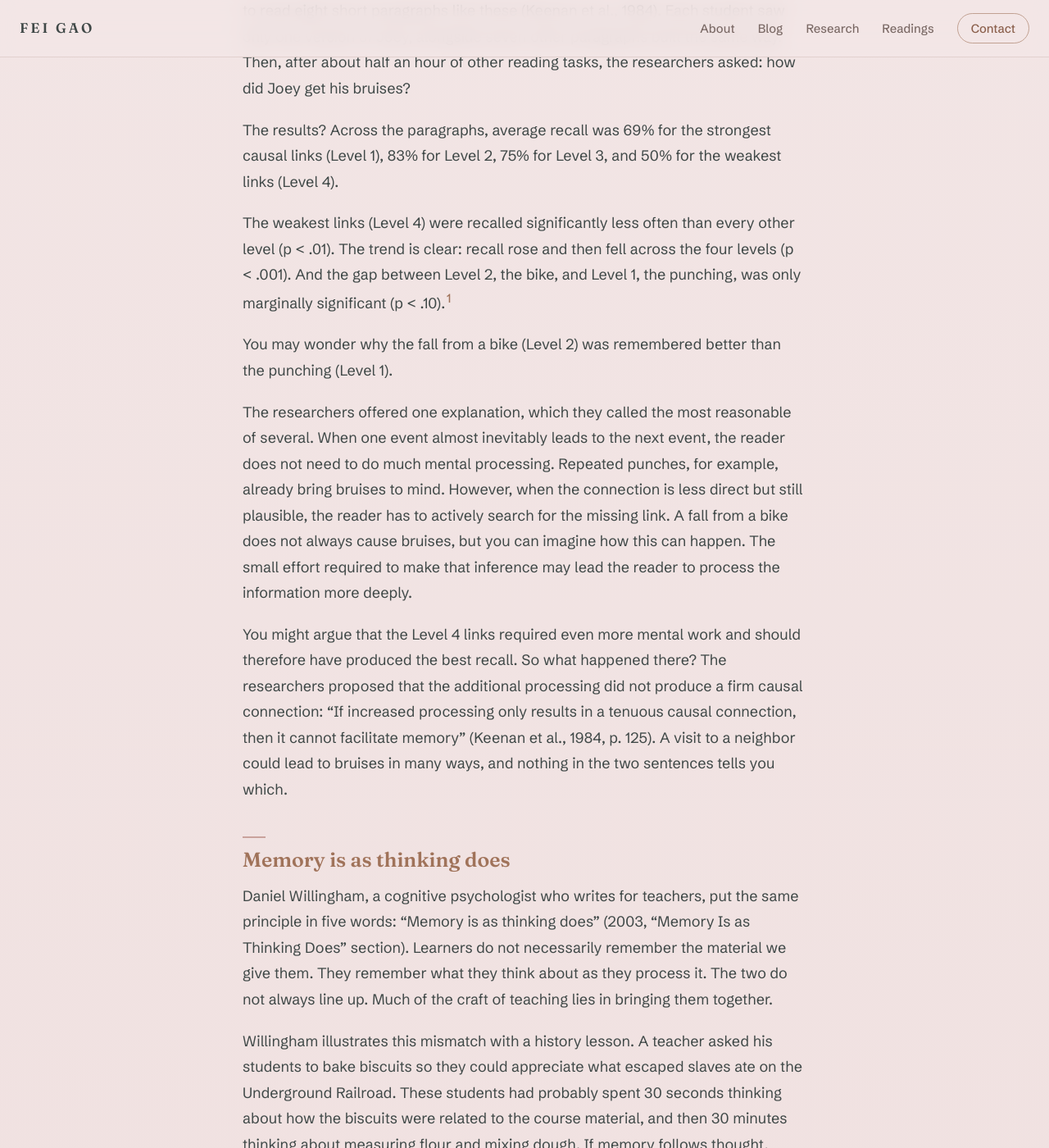
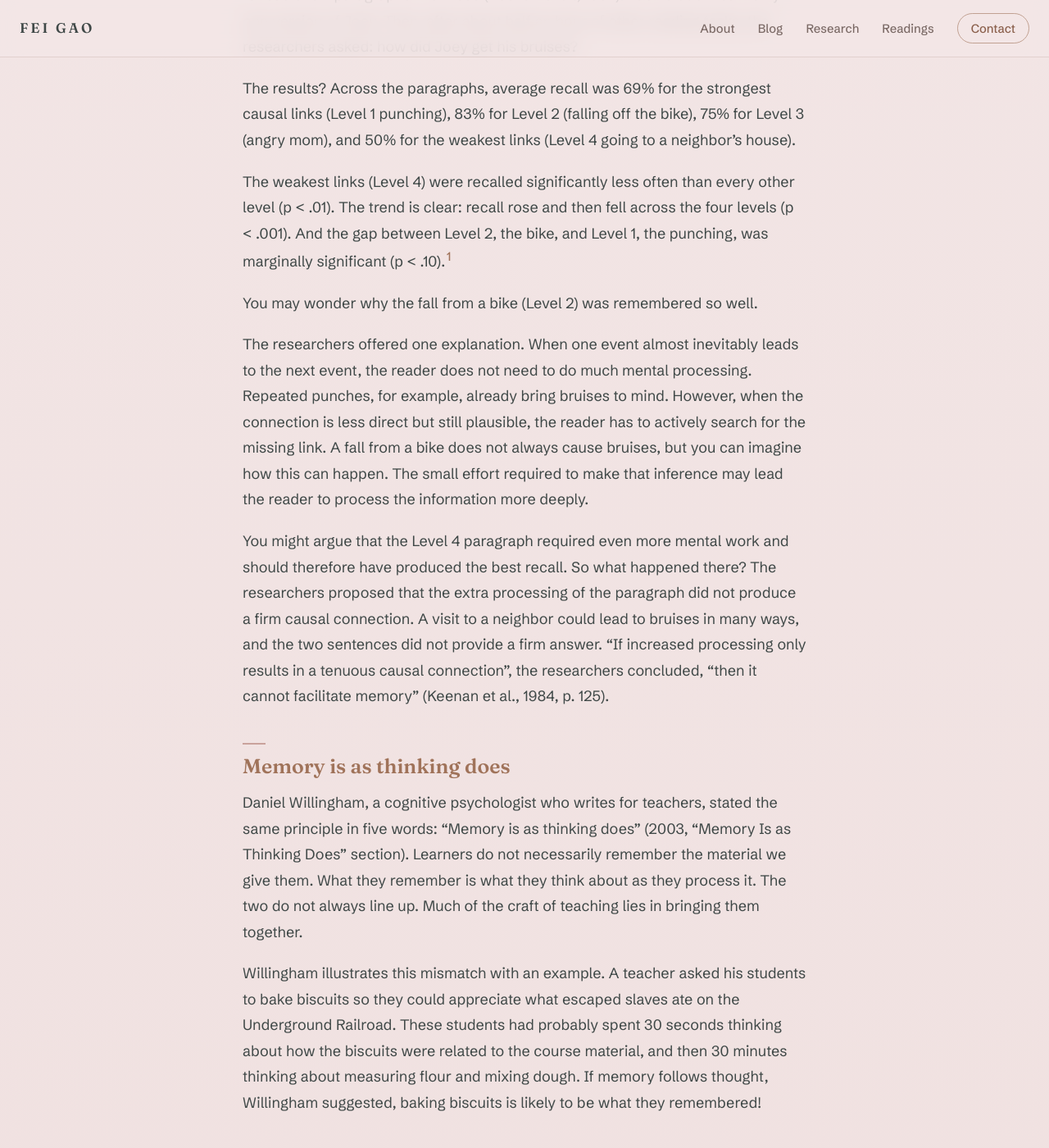
Before and after one commit to gaofei9/gaofei9.github.io, a Jekyll site: the page built from _posts/2026-06-20-why-we-remember-some-things-better-than-others.md, in a window 1280 px wide and 1400 px high, scrolled down 1110 px. Shown: the whole window at 82% size. Built offline with Jekyll 4.4.1, drawn with Linux system fonts in a browser that asks for light colours; some of the changed text lies outside the part shown.

Commit message:
Trim a few specifics from the memory post
Co-Authored-By: Claude Fable 5.1 <noreply@anthropic.com>

```diff
--- a/_posts/2026-06-20-why-we-remember-some-things-better-than-others.md
+++ b/_posts/2026-06-20-why-we-remember-some-things-better-than-others.md
@@ -6,9 +6,7 @@ tags: [memory]
 
 ## A 1984 study
 
-Which of the following short paragraphs would you remember best?
-
-They are ranked by how closely the two sentences are related, from strongest to weakest, and they all end the same way:
+Which of the following short paragraphs would you remember best? They are ranked by how closely the two sentences are related, from strongest to weakest, and they all end the same way:
 
 Level 1. “Joey’s big brother punched him again and again. The next day his body was covered with bruises.”
 
@@ -20,27 +18,27 @@ Level 4. “Joey went to a neighbor’s house to play. The next day his body was
 
 You might choose the first one (Level 1) because the punches lead directly to the bruises. Or you might choose the fourth (Level 4) because it leaves a mystery.
 
-In 1984, three memory researchers asked 36 students at the University of Denver to read eight short paragraphs like these (Keenan et al., 1984). Each student saw only one version of Joey, alongside seven other paragraphs built the same way. Then, after about half an hour of other reading tasks, the researchers asked: how did Joey get his bruises?
+In 1984, three memory researchers asked 36 students at the University of Denver to read short paragraphs like these (Keenan et al., 1984). Each student saw only one version of Joey. Then, after about half an hour of other reading tasks, the researchers asked: how did Joey get his bruises?
 
-The results? Across the paragraphs, average recall was 69% for the strongest causal links (Level 1), 83% for Level 2, 75% for Level 3, and 50% for the weakest links (Level 4).
+The results? Across the paragraphs, average recall was 69% for the strongest causal links (Level 1 punching), 83% for Level 2 (falling off the bike), 75% for Level 3 (angry mom), and 50% for the weakest links (Level 4 going to a neighbor's house).
 
-The weakest links (Level 4) were recalled significantly less often than every other level (p < .01). The trend is clear: recall rose and then fell across the four levels (p < .001). And the gap between Level 2, the bike, and Level 1, the punching, was only marginally significant (p < .10).[^1]
+The weakest links (Level 4) were recalled significantly less often than every other level (p < .01). The trend is clear: recall rose and then fell across the four levels (p < .001). And the gap between Level 2, the bike, and Level 1, the punching, was marginally significant (p < .10).[^1]
 
-You may wonder why the fall from a bike (Level 2) was remembered better than the punching (Level 1).
+You may wonder why the fall from a bike (Level 2) was remembered so well.
 
-The researchers offered one explanation, which they called the most reasonable of several. When one event almost inevitably leads to the next event, the reader does not need to do much mental processing. Repeated punches, for example, already bring bruises to mind. However, when the connection is less direct but still plausible, the reader has to actively search for the missing link. A fall from a bike does not always cause bruises, but you can imagine how this can happen. The small effort required to make that inference may lead the reader to process the information more deeply.
+The researchers offered one explanation. When one event almost inevitably leads to the next event, the reader does not need to do much mental processing. Repeated punches, for example, already bring bruises to mind. However, when the connection is less direct but still plausible, the reader has to actively search for the missing link. A fall from a bike does not always cause bruises, but you can imagine how this can happen. The small effort required to make that inference may lead the reader to process the information more deeply.
 
-You might argue that the Level 4 links required even more mental work and should therefore have produced the best recall. So what happened there? The researchers proposed that the additional processing did not produce a firm causal connection: “If increased processing only results in a tenuous causal connection, then it cannot facilitate memory” (Keenan et al., 1984, p. 125). A visit to a neighbor could lead to bruises in many ways, and nothing in the two sentences tells you which.
+You might argue that the Level 4 paragraph required even more mental work and should therefore have produced the best recall. So what happened there? The researchers proposed that the extra processing of the paragraph did not produce a firm causal connection. A visit to a neighbor could lead to bruises in many ways, and the two sentences did not provide a firm answer. “If increased processing only results in a tenuous causal connection", the researchers concluded, "then it cannot facilitate memory” (Keenan et al., 1984, p. 125).
 
 ## Memory is as thinking does
 
-Daniel Willingham, a cognitive psychologist who writes for teachers, put the same principle in five words: “Memory is as thinking does” (2003, “Memory Is as Thinking Does” section). Learners do not necessarily remember the material we give them. They remember what they think about as they process it. The two do not always line up. Much of the craft of teaching lies in bringing them together.
+Daniel Willingham, a cognitive psychologist who writes for teachers, stated the same principle in five words: “Memory is as thinking does” (2003, “Memory Is as Thinking Does” section). Learners do not necessarily remember the material we give them. What they remember is what they think about as they process it. The two do not always line up. Much of the craft of teaching lies in bringing them together.
 
-Willingham illustrates this mismatch with a history lesson. A teacher asked his students to bake biscuits so they could appreciate what escaped slaves ate on the Underground Railroad. These students had probably spent 30 seconds thinking about how the biscuits were related to the course material, and then 30 minutes thinking about measuring flour and mixing dough. If memory follows thought, Willingham suggested, baking biscuits is likely to be what they remembered!
+Willingham illustrates this mismatch with an example. A teacher asked his students to bake biscuits so they could appreciate what escaped slaves ate on the Underground Railroad. These students had probably spent 30 seconds thinking about how the biscuits were related to the course material, and then 30 minutes thinking about measuring flour and mixing dough. If memory follows thought, Willingham suggested, baking biscuits is likely to be what they remembered!
 
 ## What does it mean for learning design?
 
-Together, the 1984 study and Willingham’s article raise a design question that neither directly addresses: How much of the connection should we reveal when designing instruction?
+Together, the 1984 study and Willingham’s article raise a design question that neither of them directly addresses: How much of the connection should we reveal when designing instruction?
 
 If we explain every step before learners have a chance to think, they may follow easily but do little thinking themselves. But if we leave out a crucial step, they may miss the intended connection or construct a plausible but incorrect one. A useful approach is to leave a gap that learners can close by thinking with what they already know.
 
```
